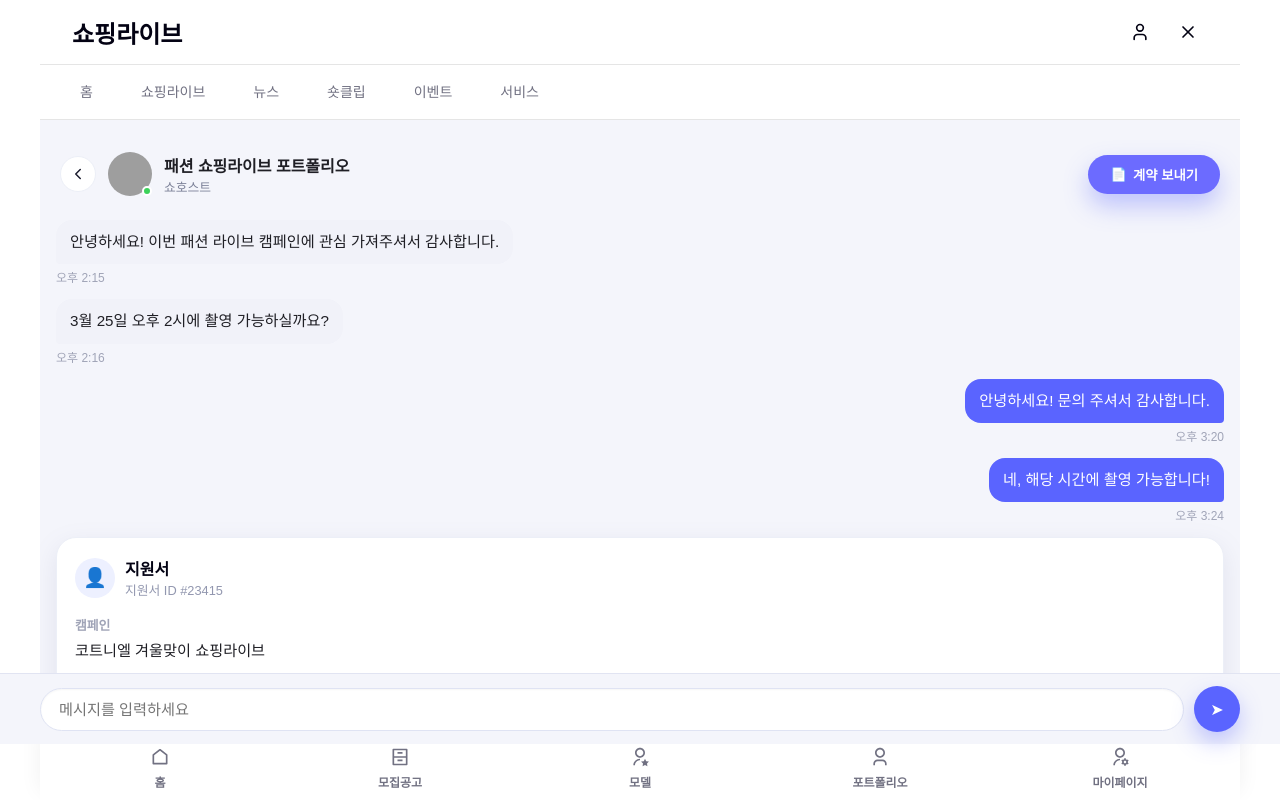
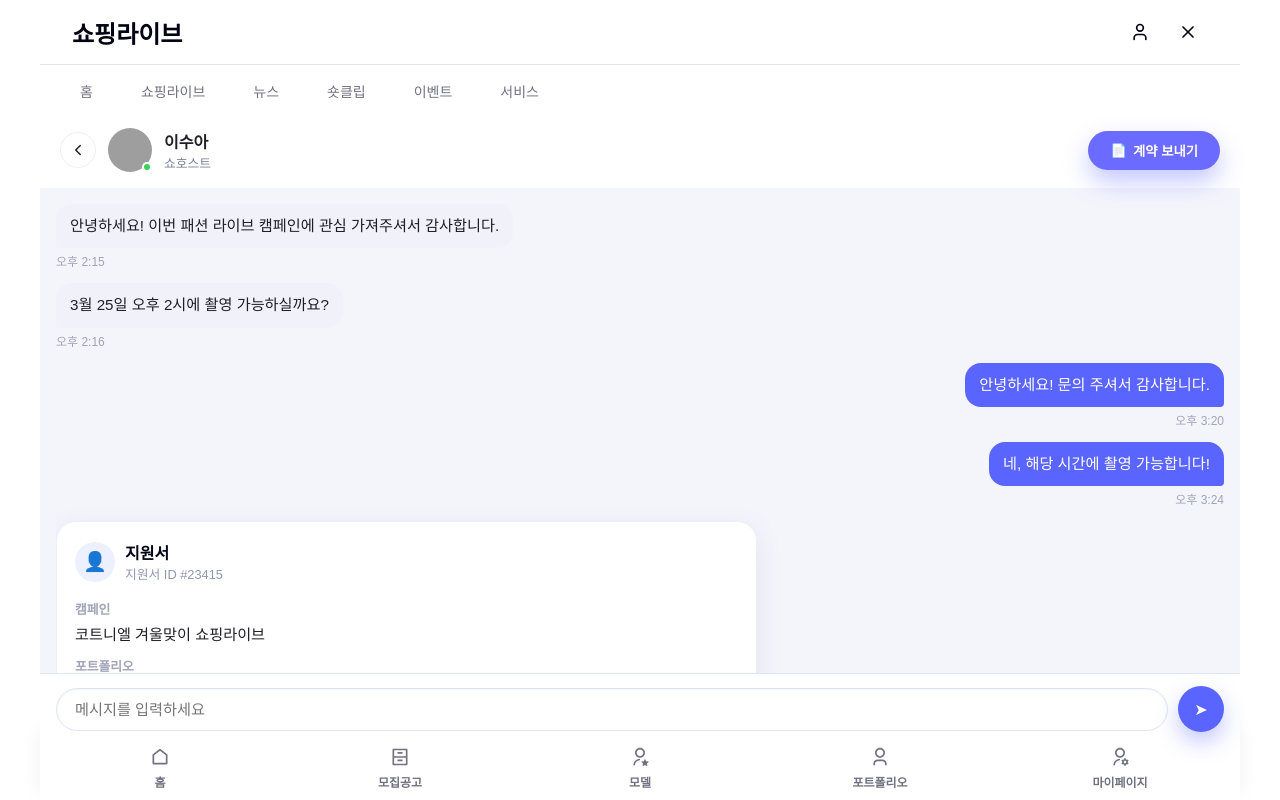
Before and after one commit to livbee-project/front-end-react, a React (Vite) app in the folder livbee-project/: page /chat in a window 1280 px wide. Built offline with nearby package versions, Linux system fonts and the light colour scheme; grey boxes are pictures that could not be loaded; a web font is replaced by a local one.

Commit message:
251121 > front-end > react > 채팅 입력 라인 1200px 넘지 않도록 수정 및 지원서 카드 너비 수정

```diff
--- a/livbee-project/src/presentation/pages/chat/ChatRoomPage.tsx
+++ b/livbee-project/src/presentation/pages/chat/ChatRoomPage.tsx
@@ -17,7 +17,7 @@ const ChatRoomPage: React.FC = () => {
   const state = (location.state || {}) as ChatRoomState;
 
   const campaignTitle = state.campaignTitle ?? '코트니엘 겨울맞이 쇼핑라이브';
-  const portfolioTitle = state.portfolioTitle ?? '패션 쇼핑라이브 포트폴리오';
+  const portfolioTitle = state.portfolioTitle ?? '이수아';
   const message = state.message && state.message.trim().length > 0 ? state.message.trim() : 'dd';
   const availableDate = state.availableDate ? state.availableDate.replace(/-/g, '. ') : '2025. 11. 29';
   const availableTime = state.availableTime ?? '22:57';
@@ -157,16 +157,23 @@ const ChatColumn = styled.div`
 `;
 
 const FixedPanel = styled.div`
-  position: sticky;
-  top: 110px;
+  position: fixed;
+  left: 50%;
+  transform: translateX(-50%);
+  top: 112px;
   z-index: 50;
-  background: #f4f5fb;
-  padding-bottom: 8px;
+  width: 100%;
+  max-width: 1200px;
+  background: #ffffff;
+  padding: 8px 16px;
+  box-sizing: border-box;
 `;
 
 const ScrollArea = styled.div`
-  margin-top: 8px;
+  padding-top: 60px;
   padding-bottom: 150px;
+  overflow-y: auto;
+  max-height: calc(100vh - 112px - 60px - 72px);
 `;
 
 const ContactHeader = styled.div`
@@ -285,7 +292,8 @@ const ApplicationCard = styled.div`
   border: 1px solid #eceff7;
   box-shadow: 0 8px 24px rgba(125, 130, 166, 0.15);
   padding: 18px;
-  width: 100%;
+  width: 60%;
+  max-width: 100%;
 `;
 
 const ApplicationHeader = styled.div`
@@ -415,19 +423,20 @@ const SendButton = styled.button`
 
 const ComposerBar = styled.div`
   position: fixed;
-  left: 0;
-  right: 0;
+  left: 50%;
+  transform: translateX(-50%);
   bottom: 56px;
   z-index: 60;
+  width: 100%;
+  max-width: 1200px;
   padding: 12px 16px;
-  background: #f4f5fb;
+  background: #ffffff;
   border-top: 1px solid #e1e4f2;
+  box-sizing: border-box;
 `;
 
 const ComposerInner = styled.div`
   width: 100%;
-  max-width: 1200px;
-  margin: 0 auto;
   display: flex;
   align-items: center;
   gap: 10px;
```
